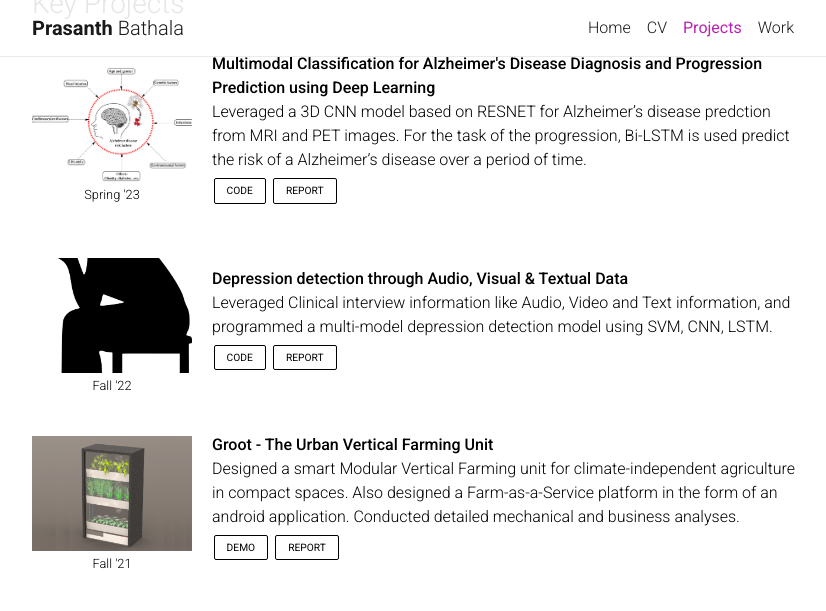
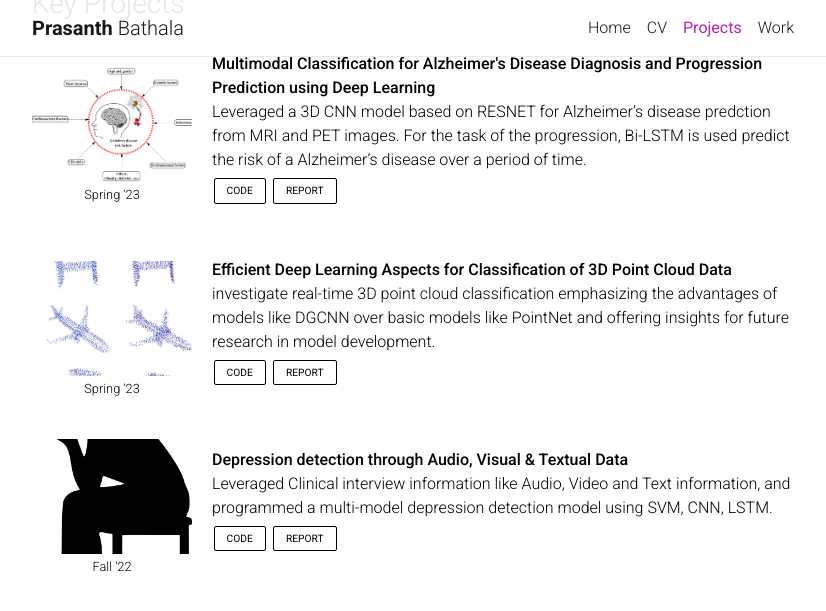
Before and after one commit to prasbathala/prasbathala.github.io, a Jekyll site: the page built from _pages/projects.md, in a window 1280 px wide and 900 px high, scrolled down 961 px, cut to the strip 0-613 px from the top of the window. Shown: the whole strip, without its empty margins (223-1049 px from the left). Built offline with Jekyll 4.4.1, drawn with Linux system fonts in a browser that asks for light colours; nearby versions of some CDN libraries; comment, search, counter and statistics services are not loaded; a style sheet for code colours, icons or effects is not loaded.

Commit message:
Updated Research

```diff
--- a/_data/projects.yml
+++ b/_data/projects.yml
@@ -10,6 +10,17 @@
     blog:
     report: /assets/pdf/project/Alzheimer_Report.pdf
 
+- title: Efficient Deep Learning Aspects for Classification of 3D Point Cloud Data
+  image:
+    src: /assets/img/project/pointcloud.png
+    alt:
+  date: Spring '23
+  description: investigate real-time 3D point cloud classification emphasizing the advantages of models like DGCNN over basic models like PointNet and offering insights for future research in model development.
+  links:
+    code: https://github.com/prasbathala/3D-Point-Cloud-Classification-Analysis
+    demo:
+    blog:
+    report: assets/pdf/project/pointcloud_report.pdf
 
 - title: Depression detection through Audio, Visual & Textual Data
   image:
@@ -23,17 +34,6 @@
     blog:
     report: assets/pdf/project/DepressionReport.pdf
 
-- title: Groot - The Urban Vertical Farming Unit
-  image:
-    src: /assets/img/project/groot.png
-    alt:
-  date: Fall '21
-  description: Designed a smart Modular Vertical Farming unit for climate-independent agriculture in compact spaces. Also designed a Farm-as-a-Service platform in the form of an android application. Conducted detailed mechanical and business analyses.
-  links:
-    code:
-    demo: https://drive.google.com/file/d/1J_fJA6Jh13AyEceG-9TP1KfXVSOk6Q4o/view?usp=sharing
-    blog:
-    report: /assets/pdf/project/vertical-farming.pdf
 
 - title: Profile Recommendation System for Online Dating
   image:
```
Also changed, not shown: assets/img/project/pointcloud.png (added), 1 other file.
